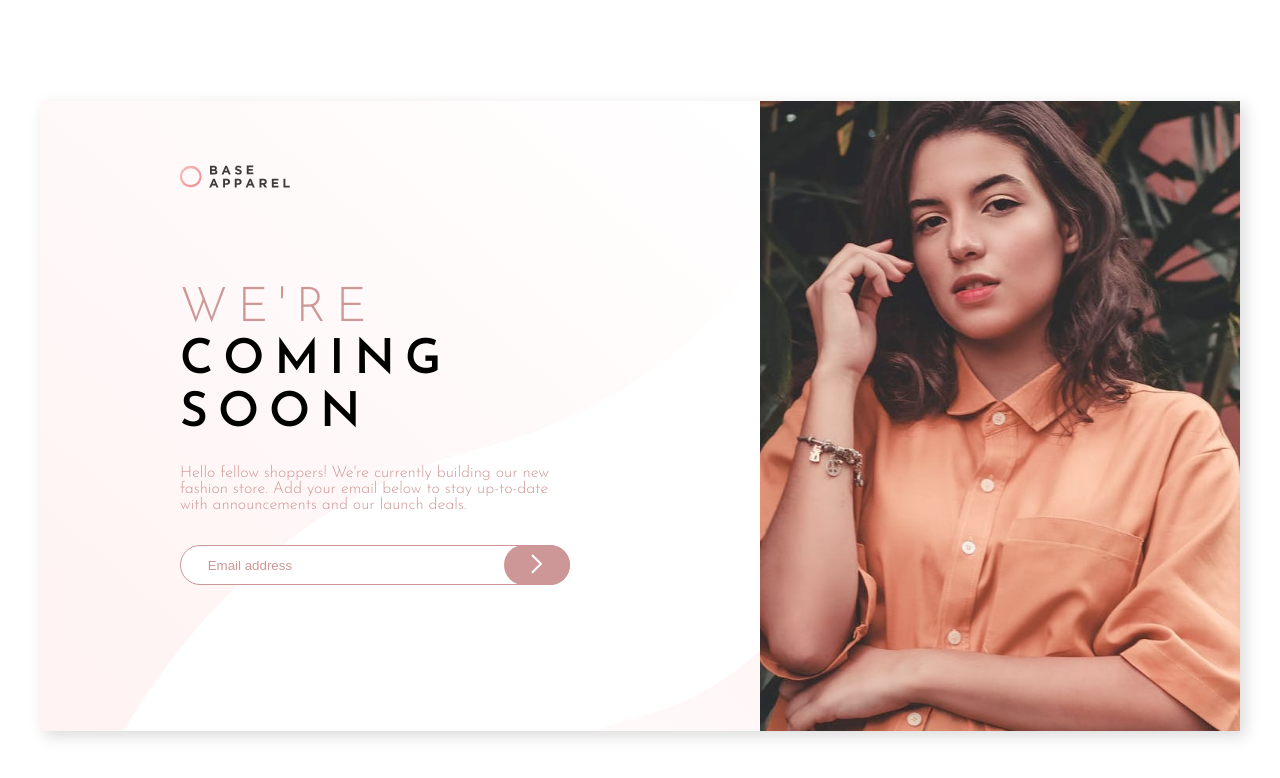
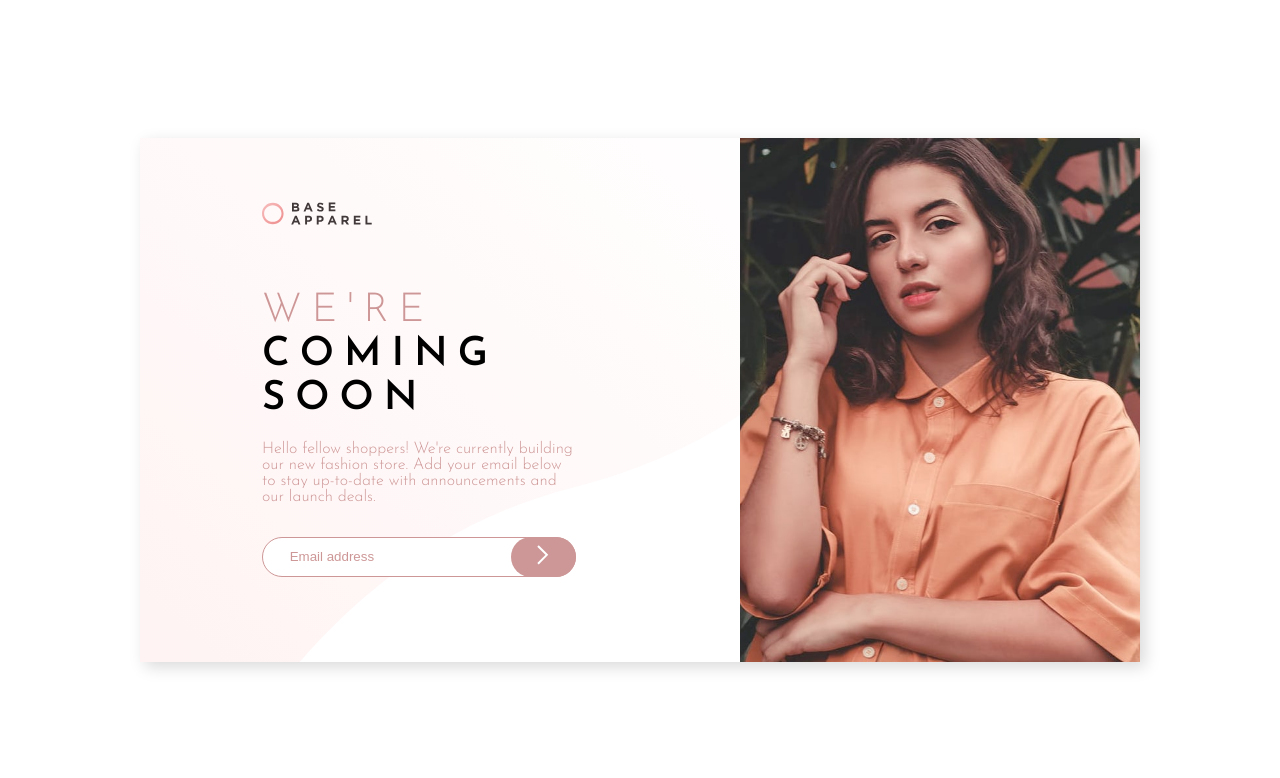
Before and after one commit to Gunner40/Base-Apparel-coming-soon-page, a plain HTML site: page index.html in a window 1280 px wide. Drawn offline with Linux system fonts and the light colour scheme.

Commit message:
Add files via upload
reduce size of component

```diff
--- a/styles.css
+++ b/styles.css
@@ -38,10 +38,10 @@
   height: 100vh;
   display: grid;
   place-items: center;
-  margin-block: 1em;
 }
 
 .container {
+  margin-block: 2em;
   min-width: 250px;
   max-width: 450px;
   box-shadow: 5px 5px 15px rgba(0, 0, 0, 0.15);
@@ -146,10 +146,10 @@
   visibility: hidden;
 }
 
-@media only screen and (min-width: 1200px) {
+@media only screen and (min-width: 1000px) {
   .container {
     background-image: url("./images/bg-pattern-desktop.svg");
-    max-width: 1200px;
+    max-width: 1000px;
     display: grid;
     grid-template-columns: 60% 40%;
     grid-template-rows: 1fr 3fr;
@@ -171,7 +171,7 @@
 
   .form-section__heading {
     margin-block: 0.5em;
-    font-size: 3rem;
+    font-size: 2.5rem;
   }
 
   .logo-section,
```
